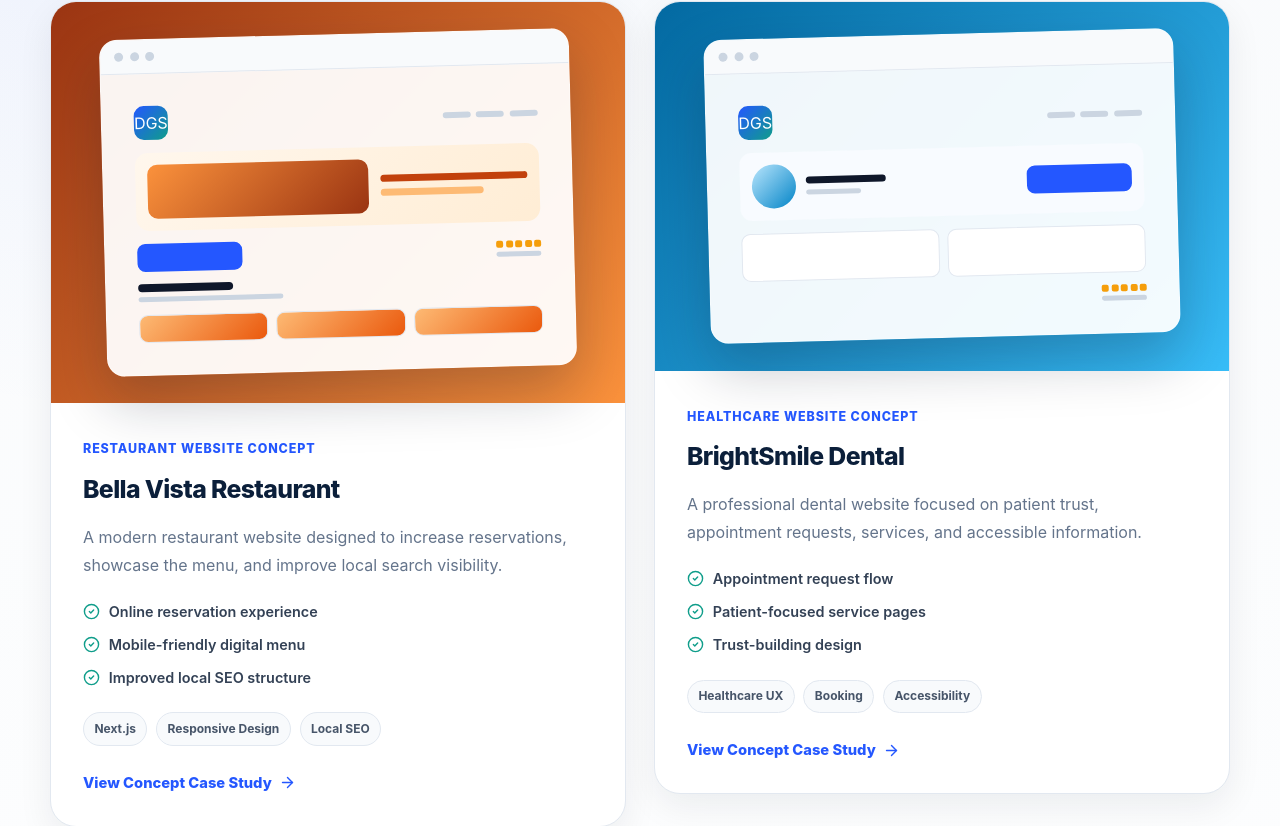
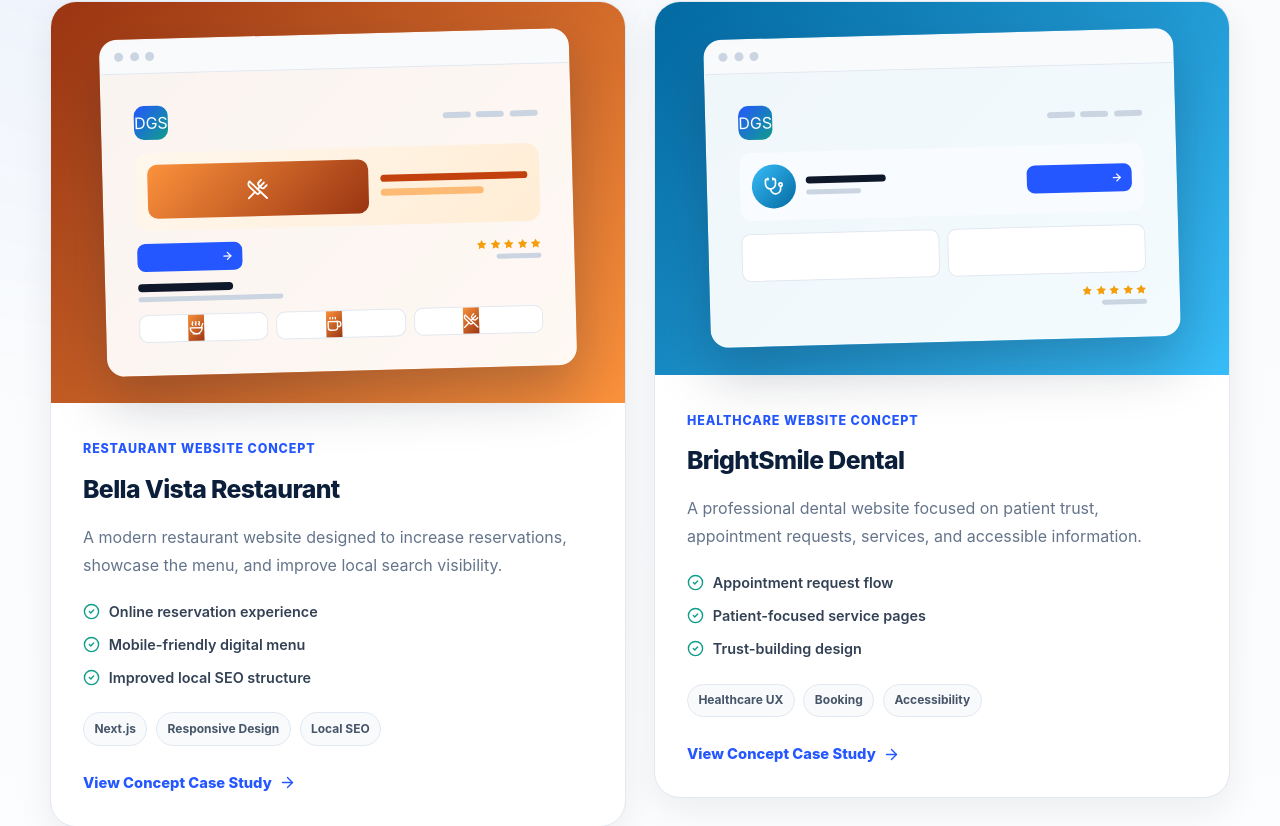
Before and after one commit to Akashys007-png/digital-growth-studio, a Next.js app: page / in a window 1280 px wide. Shown: the part 7177-8003 px from the top of the page. Built offline with nearby package versions, Linux system fonts and the light colour scheme; no server answers.

Commit message:
Add industry-specific icons and real star ratings to portfolio preview mockups

```diff
--- a/components/portfolio/DentalPreview.tsx
+++ b/components/portfolio/DentalPreview.tsx
@@ -1,8 +1,11 @@
+import { Stethoscope } from "lucide-react";
 import PreviewNavbar from "./ui/PreviewNavbar";
 import PreviewAvatar from "./ui/PreviewAvatar";
 import PreviewButton from "./ui/PreviewButton";
 import PreviewCard from "./ui/PreviewCard";
 import PreviewRating from "./ui/PreviewRating";
+
+const tint: [string, string] = ["#38bdf8", "#0369a1"];
 
 export default function DentalPreview()  {
   return (
@@ -12,7 +15,7 @@ export default function DentalPreview()  {
 
       <div className="dental-preview-hero">
 
-        <PreviewAvatar />
+        <PreviewAvatar icon={Stethoscope} tint={tint} />
 
         <PreviewButton width="medium" />
 
--- a/components/portfolio/FitnessPreview.tsx
+++ b/components/portfolio/FitnessPreview.tsx
@@ -1,7 +1,10 @@
+import { Dumbbell, Flame } from "lucide-react";
 import PreviewNavbar from "./ui/PreviewNavbar";
 import PreviewHero from "./ui/PreviewHero";
 import PreviewButton from "./ui/PreviewButton";
 import PreviewCard from "./ui/PreviewCard";
+
+const tint: [string, string] = ["#ef4444", "#111827"];
 
 export default function FitnessPreview() {
   return (
@@ -9,15 +12,15 @@ export default function FitnessPreview() {
 
       <PreviewNavbar />
 
-      <PreviewHero />
+      <PreviewHero icon={Dumbbell} tint={tint} />
 
       <PreviewButton width="large" />
 
       <div className="fitness-preview-cards">
 
-        <PreviewCard />
+        <PreviewCard variant="image" icon={Flame} tint={tint} />
 
-        <PreviewCard />
+        <PreviewCard variant="image" icon={Dumbbell} tint={tint} />
 
       </div>
 
--- a/components/portfolio/LawPreview.tsx
+++ b/components/portfolio/LawPreview.tsx
@@ -1,6 +1,9 @@
+import { Scale } from "lucide-react";
 import PreviewNavbar from "./ui/PreviewNavbar";
 import PreviewAvatar from "./ui/PreviewAvatar";
 import PreviewButton from "./ui/PreviewButton";
+
+const tint: [string, string] = ["#3b82f6", "#172554"];
 
 export default function LawPreview()  {
   return (
@@ -8,7 +11,7 @@ export default function LawPreview()  {
 
       <PreviewNavbar />
 
-      <PreviewAvatar />
+      <PreviewAvatar icon={Scale} tint={tint} />
 
       <PreviewButton width="large" />
 
--- a/components/portfolio/RealEstatePreview.tsx
+++ b/components/portfolio/RealEstatePreview.tsx
@@ -1,7 +1,10 @@
+import { Home, Building2 } from "lucide-react";
 import PreviewNavbar from "./ui/PreviewNavbar";
 import PreviewHero from "./ui/PreviewHero";
 import PreviewButton from "./ui/PreviewButton";
 import PreviewCard from "./ui/PreviewCard";
+
+const tint: [string, string] = ["#2dd4bf", "#0f766e"];
 
 export default function RealEstatePreview()  {
   return (
@@ -9,13 +12,13 @@ export default function RealEstatePreview()  {
 
       <PreviewNavbar />
 
-      <PreviewHero />
+      <PreviewHero icon={Home} tint={tint} />
 
       <PreviewButton width="large" />
 
       <div className="realestate-preview-grid">
-        <PreviewCard variant="image" />
-        <PreviewCard variant="image" />
+        <PreviewCard variant="image" icon={Building2} tint={tint} />
+        <PreviewCard variant="image" icon={Home} tint={tint} />
       </div>
 
     </div>
--- a/components/portfolio/RestaurantPreview.tsx
+++ b/components/portfolio/RestaurantPreview.tsx
@@ -1,15 +1,18 @@
+import { UtensilsCrossed, Coffee, Soup } from "lucide-react";
 import PreviewNavbar from "./ui/PreviewNavbar";
 import PreviewHero from "./ui/PreviewHero";
 import PreviewButton from "./ui/PreviewButton";
 import PreviewCard from "./ui/PreviewCard";
 import PreviewRating from "./ui/PreviewRating";
 
+const tint: [string, string] = ["#fb923c", "#9a3412"];
+
 export default function RestaurantPreview() {
   return (
     <div className="preview restaurant-preview">
       <PreviewNavbar />
 
-      <PreviewHero />
+      <PreviewHero icon={UtensilsCrossed} tint={tint} />
 
       <div className="restaurant-preview-actions">
         <PreviewButton width="medium" />
@@ -22,9 +25,9 @@ export default function RestaurantPreview() {
       </div>
 
       <div className="restaurant-preview-cards">
-        <PreviewCard variant="image" />
-        <PreviewCard variant="image" />
-        <PreviewCard variant="image" />
+        <PreviewCard variant="image" icon={Soup} tint={tint} />
+        <PreviewCard variant="image" icon={Coffee} tint={tint} />
+        <PreviewCard variant="image" icon={UtensilsCrossed} tint={tint} />
       </div>
     </div>
   );
--- a/components/portfolio/SalonPreview.tsx
+++ b/components/portfolio/SalonPreview.tsx
@@ -1,7 +1,10 @@
+import { Scissors } from "lucide-react";
 import PreviewNavbar from "./ui/PreviewNavbar";
 import PreviewHero from "./ui/PreviewHero";
 import PreviewButton from "./ui/PreviewButton";
 import PreviewCard from "./ui/PreviewCard";
+
+const tint: [string, string] = ["#e879f9", "#7e22ce"];
 
 export default function SalonPreview()  {
   return (
@@ -9,16 +12,16 @@ export default function SalonPreview()  {
 
       <PreviewNavbar />
 
-      <PreviewHero />
+      <PreviewHero icon={Scissors} tint={tint} />
 
       <div className="salon-preview-actions">
         <PreviewButton width="medium" />
       </div>
 
       <div className="salon-preview-services">
-        <PreviewCard />
-        <PreviewCard />
-        <PreviewCard />
+        <PreviewCard variant="image" icon={Scissors} tint={tint} />
+        <PreviewCard variant="image" icon={Scissors} tint={tint} />
+        <PreviewCard variant="image" icon={Scissors} tint={tint} />
       </div>
 
     </div>
--- a/components/portfolio/ui/PreviewAvatar.tsx
+++ b/components/portfolio/ui/PreviewAvatar.tsx
@@ -1,7 +1,25 @@
-export default function PreviewAvatar() {
+import type { LucideIcon } from "lucide-react";
+import { User } from "lucide-react";
+
+interface PreviewAvatarProps {
+  icon?: LucideIcon;
+  tint?: [string, string];
+}
+
+export default function PreviewAvatar({
+  icon: Icon = User,
+  tint = ["#bae6fd", "#0284c7"],
+}: PreviewAvatarProps) {
   return (
     <div className="preview-avatar">
-      <div className="preview-avatar-image" />
+      <div
+        className="preview-avatar-image"
+        style={{
+          background: `linear-gradient(135deg, ${tint[0]}, ${tint[1]})`,
+        }}
+      >
+        <Icon size={20} strokeWidth={2} />
+      </div>
 
       <div className="preview-avatar-content">
         <span className="preview-avatar-name" />
--- a/components/portfolio/ui/PreviewButton.tsx
+++ b/components/portfolio/ui/PreviewButton.tsx
@@ -1,3 +1,5 @@
+import { ArrowRight } from "lucide-react";
+
 interface PreviewButtonProps {
   width?: "small" | "medium" | "large";
 }
@@ -6,8 +8,8 @@ export default function PreviewButton({
   width = "medium",
 }: PreviewButtonProps) {
   return (
-    <div
-      className={`preview-button preview-button-${width}`}
-    />
+    <div className={`preview-button preview-button-${width}`}>
+      <ArrowRight size={12} strokeWidth={2.5} />
+    </div>
   );
 }
--- a/components/portfolio/ui/PreviewCard.tsx
+++ b/components/portfolio/ui/PreviewCard.tsx
@@ -1,15 +1,29 @@
+import type { LucideIcon } from "lucide-react";
+import { Sparkles } from "lucide-react";
+
 interface PreviewCardProps {
   variant?: "default" | "image" | "compact";
+  icon?: LucideIcon;
+  tint?: [string, string];
 }
 
 export default function PreviewCard({
   variant = "default",
+  icon: Icon = Sparkles,
+  tint = ["#fdba74", "#ea580c"],
 }: PreviewCardProps) {
   return (
     <div className={`mini-preview-card mini-preview-card-${variant}`}>
 
       {variant === "image" && (
-        <div className="mini-preview-card-image" />
+        <div
+          className="mini-preview-card-image"
+          style={{
+            background: `linear-gradient(135deg, ${tint[0]}, ${tint[1]})`,
+          }}
+        >
+          <Icon size={16} strokeWidth={2} />
+        </div>
       )}
 
       <div className="mini-preview-card-content">
--- a/components/portfolio/ui/PreviewHero.tsx
+++ b/components/portfolio/ui/PreviewHero.tsx
@@ -1,7 +1,25 @@
-export default function PreviewHero() {
+import type { LucideIcon } from "lucide-react";
+import { Sparkles } from "lucide-react";
+
+interface PreviewHeroProps {
+  icon?: LucideIcon;
+  tint?: [string, string];
+}
+
+export default function PreviewHero({
+  icon: Icon = Sparkles,
+  tint = ["#fb923c", "#9a3412"],
+}: PreviewHeroProps) {
   return (
     <div className="preview-hero">
-      <div className="preview-hero-image" />
+      <div
+        className="preview-hero-image"
+        style={{
+          background: `linear-gradient(135deg, ${tint[0]}, ${tint[1]})`,
+        }}
+      >
+        <Icon size={22} strokeWidth={2} />
+      </div>
 
       <div className="preview-hero-text">
         <span />
--- a/components/portfolio/ui/PreviewRating.tsx
+++ b/components/portfolio/ui/PreviewRating.tsx
@@ -1,12 +1,12 @@
+import { Star } from "lucide-react";
+
 export default function PreviewRating() {
   return (
     <div className="preview-rating">
       <div className="preview-rating-stars">
-        <span />
-        <span />
-        <span />
-        <span />
-        <span />
+        {Array.from({ length: 5 }).map((_, index) => (
+          <Star key={index} size={11} fill="#f59e0b" strokeWidth={0} />
+        ))}
       </div>
 
       <div className="preview-rating-line" />
--- a/styles/portfolio-preview.css
+++ b/styles/portfolio-preview.css
@@ -44,8 +44,11 @@
 }
 
 .preview-hero-image {
+  display: flex;
+  align-items: center;
+  justify-content: center;
   border-radius: 10px;
-  background: linear-gradient(135deg, #fb923c, #9a3412);
+  color: #ffffff;
 }
 
 .preview-hero-text {
@@ -67,9 +70,14 @@
 }
 
 .preview-button {
+  display: flex;
+  align-items: center;
+  justify-content: flex-end;
   height: 28px;
+  padding: 0 0.55rem;
   border-radius: 8px;
   background: #2457ff;
+  color: #ffffff;
 }
 
 .preview-button-small {
@@ -101,13 +109,7 @@
 .preview-rating-stars {
   display: flex;
   gap: 0.15rem;
-}
-
-.preview-rating-stars span {
-  width: 7px;
-  height: 7px;
-  border-radius: 2px;
-  background: #f59e0b;
+  color: #f59e0b;
 }
 
 .preview-rating-line {
@@ -151,8 +153,11 @@
 }
 
 .mini-preview-card-image {
+  display: flex;
+  align-items: center;
+  justify-content: center;
   height: 28px;
-  background: linear-gradient(135deg, #fdba74, #ea580c);
+  color: #ffffff;
 }
 
 .mini-preview-card-content {
@@ -183,10 +188,14 @@
 }
 
 .preview-avatar-image {
+  display: flex;
+  flex-shrink: 0;
+  align-items: center;
+  justify-content: center;
   width: 44px;
   height: 44px;
   border-radius: 50%;
-  background: linear-gradient(135deg, #bae6fd, #0284c7);
+  color: #ffffff;
 }
 
 .preview-avatar-content {
```
